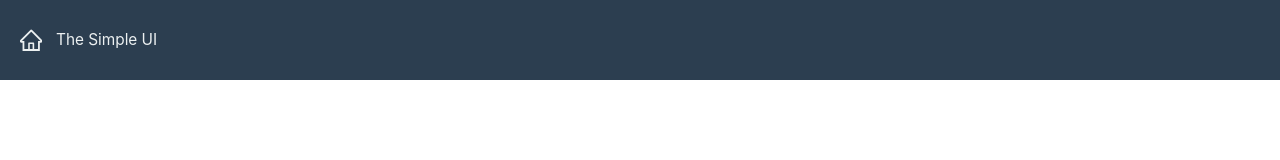
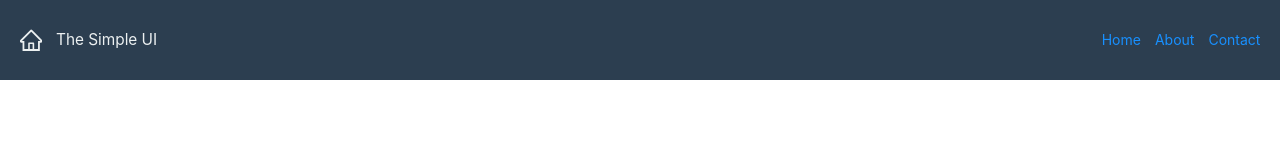
Before and after one commit to emrerdem1/simple-ui, a React (Create React App) app: page / in a window 1280 px wide. Shown: the top 160 px of the page. Built offline with nearby package versions, Linux system fonts and the light colour scheme.

Commit message:
Add react-router-dom and provide general routing settings

```diff
--- a/package.json
+++ b/package.json
@@ -15,10 +15,12 @@
     "@types/react": "^17.0.0",
     "@types/react-dom": "^17.0.0",
     "@types/react-redux": "^7.1.18",
+    "@types/react-router-dom": "^5.1.8",
     "antd": "^4.16.11",
     "node-sass": "4.14",
     "react": "^17.0.2",
     "react-dom": "^17.0.2",
+    "react-router-dom": "^5.2.0",
     "react-scripts": "4.0.3",
     "typescript": "^4.1.2",
     "web-vitals": "^1.0.1"
--- a/src/SimpleUI.tsx
+++ b/src/SimpleUI.tsx
@@ -1,6 +1,6 @@
 import './SimpleUI.scss';
 import styled from '@emotion/styled';
-import ContentView from './components/ContentView';
+import ContentView from './components/main-content';
 import FooterView from './components/FooterView';
 import NavigationView from './components/navigation/NavigationView';
 
--- a/src/components/ContentView.tsx
+++ /dev/null
@@ -1,7 +0,0 @@
-import React from 'react';
-
-const ContentView: React.FC = () => {
-  return <div></div>;
-};
-
-export default ContentView;
--- /dev/null
+++ b/src/components/main-content/index.tsx
@@ -0,0 +1,7 @@
+import React from 'react';
+
+const PagesView: React.FC = () => {
+  return <div></div>;
+};
+
+export default PagesView;
--- a/src/components/navigation/NavigationView.tsx
+++ b/src/components/navigation/NavigationView.tsx
@@ -1,6 +1,7 @@
 import React from 'react';
 import styled from '@emotion/styled';
 import TitleView from './TitleView';
+import PreferencesView from './PreferencesView';
 
 const NavContainer = styled.div`
   display: flex;
@@ -15,6 +16,7 @@ const NavigationView: React.FC = () => {
   return (
     <NavContainer>
       <TitleView />
+      <PreferencesView />
     </NavContainer>
   );
 };
--- /dev/null
+++ b/src/components/navigation/PreferencesView.tsx
@@ -0,0 +1,30 @@
+import React from 'react';
+import styled from '@emotion/styled';
+import { BrowserRouter, NavLink } from 'react-router-dom';
+
+const PreferencesContainer = styled.div`
+  display: flex;
+  align-items: center;
+  column-gap: 1em;
+  height: 100%;
+`;
+
+const PreferencesView: React.FC = () => {
+  return (
+    <PreferencesContainer>
+      <BrowserRouter>
+        <NavLink to="/" className="nav-inactive nav-link">
+          Home
+        </NavLink>
+        <NavLink to="/about" className="nav-inactive nav-link">
+          About
+        </NavLink>
+        <NavLink to="/contact" className="nav-inactive nav-link">
+          Contact
+        </NavLink>
+      </BrowserRouter>
+    </PreferencesContainer>
+  );
+};
+
+export default PreferencesView;
```
Also changed, not shown: src/components/Routes.tsx (added, +17 -0 lines), src/components/main-content/AboutView.tsx (added, +7 -0 lines), src/components/main-content/ContactView.tsx (added, +7 -0 lines), src/components/main-content/HomeView.tsx (added, +7 -0 lines), 1 other file (tests, documents, lock files or other folders).
